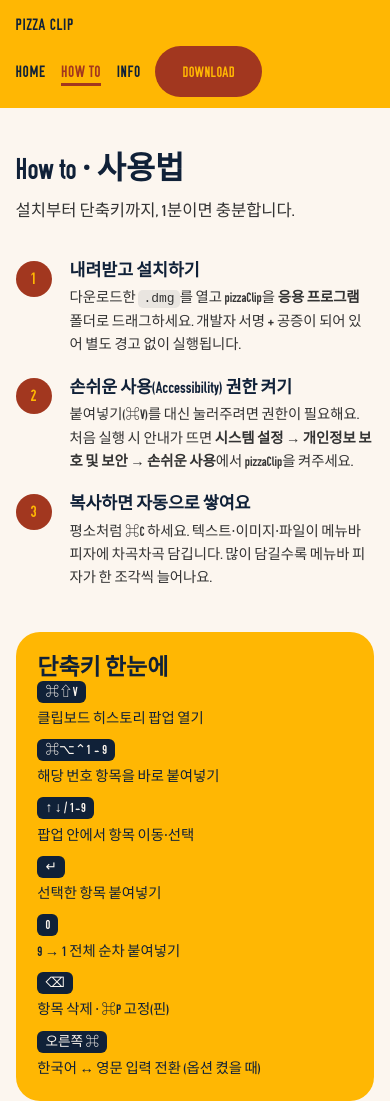
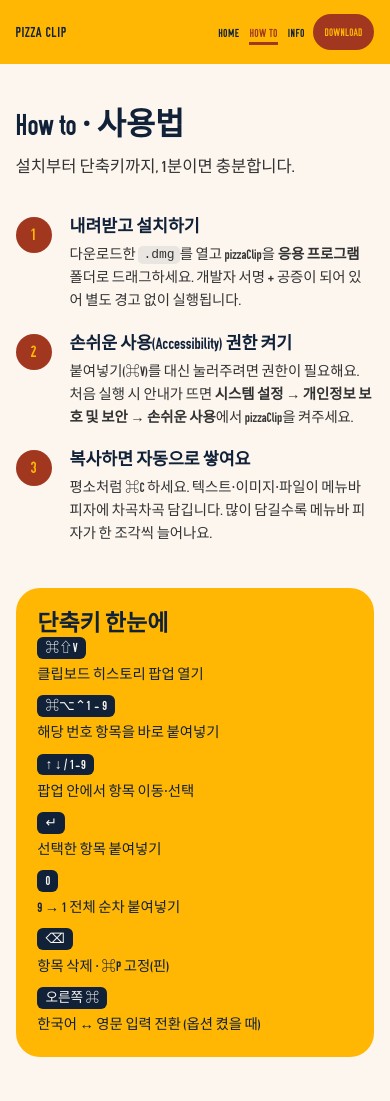
Before and after one commit to parkppuri01/pizzaClip, an Astro site in the folder web/: page /how-to in a window 390 px wide. Shown: the top 1101 px of the page. Built offline with nearby package versions, Linux system fonts and the light colour scheme; Astro itself is replaced by a stand-in of ours; a web font is replaced by a local one.

Commit message:
feat(web): 하단 다운로드 버튼·히어로 GitHub 버튼 제거 + 상단 네비 줄바꿈 방지
how-to·info 페이지 하단의 중복 다운로드 버튼 제거(상단 네비 버튼으로 충분), 메인
히어로의 GitHub 버튼 제거. 더 이상 쓰지 않는 Button/DOWNLOAD_URL/GITHUB_URL import 정리.

상단 네비를 flex-wrap:nowrap + clamp() 유동 크기로 바꿔 좁은 화면에서도 로고·메뉴·다운로드
버튼이 줄바꿈 없이 한 줄을 유지하도록 함(좁아지면 글자·버튼이 함께 축소). 기존에 모바일에서
로고를 width:100%로 만들어 줄바꿈을 강제하던 규칙 제거. 375px에서도 한 줄·무오버플로 확인.

```diff
--- a/web/src/components/Navbar.astro
+++ b/web/src/components/Navbar.astro
@@ -48,30 +48,39 @@ const isActive = (href: string) =>
   .navbar__inner {
     display: flex;
     align-items: center;
-    gap: 1rem;
+    gap: clamp(0.5rem, 2vw, 1rem);
     min-height: 64px;
-    flex-wrap: wrap;
+    flex-wrap: nowrap; /* 줄바꿈 금지 — 좁아지면 글자·버튼이 줄어듦 */
   }
   .navbar__logo {
     font-family: var(--font-en);
     font-weight: 700;
-    font-size: 1.6rem;
+    font-size: clamp(1.05rem, 3.6vw, 1.6rem);
     letter-spacing: 0.04em;
     color: var(--color-ink);
     margin-right: auto;
+    white-space: nowrap;
   }
   .navbar__links {
     display: flex;
-    gap: clamp(1rem, 4vw, 2.5rem);
+    gap: clamp(0.6rem, 2.6vw, 2.5rem);
     align-items: center;
+    flex-wrap: nowrap;
   }
   .navbar__link {
     font-family: var(--font-en);
     font-weight: 700;
-    font-size: 1.2rem;
+    font-size: clamp(0.85rem, 2.1vw, 1.2rem);
     letter-spacing: 0.03em;
     padding-block: 0.25rem;
     border-bottom: 3px solid transparent;
+    white-space: nowrap;
+  }
+  /* 다운로드 버튼 — Card/Button 컴포넌트 경계를 넘으려 :global 사용. 좁아지면 함께 축소 */
+  .navbar :global(.navbar__cta) {
+    white-space: nowrap;
+    font-size: clamp(0.8rem, 1.9vw, 1.1rem);
+    padding: 0.55em clamp(0.85em, 2.4vw, 1.6em);
   }
   /* 색 교차 (design.md: PIZZA=네이비, CLIP=빨강 …) */
   .navbar__link[data-color="ink"]   { color: var(--color-ink); }
@@ -80,8 +89,6 @@ const isActive = (href: string) =>
   .navbar__link.is-active { border-bottom-color: currentColor; }
 
   @media (max-width: 640px) {
-    .navbar__inner { gap: 0.5rem 1rem; padding-block: 0.75rem; }
-    .navbar__logo  { font-size: 1.2rem; width: 100%; margin-right: 0; }
-    .navbar__cta   { margin-left: auto; }
+    .navbar__inner { padding-block: 0.6rem; }
   }
 </style>
--- a/web/src/pages/how-to.astro
+++ b/web/src/pages/how-to.astro
@@ -2,8 +2,6 @@
 /** HOW TO — 설치 & 사용법 가이드 (앱 실제 동작 기준) */
 import BaseLayout from "../layouts/BaseLayout.astro";
 import Card from "../components/Card.astro";
-import Button from "../components/Button.astro";
-import { DOWNLOAD_URL } from "../consts.ts";
 
 const steps = [
   {
@@ -65,10 +63,6 @@ const shortcuts = [
         ))}
       </dl>
     </Card>
-
-    <div class="cta-row">
-      <Button href={DOWNLOAD_URL} variant="primary">Download</Button>
-    </div>
   </section>
 </BaseLayout>
 
@@ -101,8 +95,6 @@ const shortcuts = [
   }
   .kbd-row dd { color: var(--color-ink); }
 
-  .cta-row { text-align: center; margin-top: var(--section-gap); }
-
   @media (max-width: 640px) {
     .kbd-row { grid-template-columns: 1fr; gap: 0.25rem; }
   }
--- a/web/src/pages/index.astro
+++ b/web/src/pages/index.astro
@@ -4,7 +4,7 @@ import BaseLayout from "../layouts/BaseLayout.astro";
 import Card from "../components/Card.astro";
 import Button from "../components/Button.astro";
 import SliceDivider from "../components/SliceDivider.astro";
-import { DOWNLOAD_URL, GITHUB_URL } from "../consts.ts";
+import { DOWNLOAD_URL } from "../consts.ts";
 
 const features = [
   { icon: "🍕", title: "⌘C의 무한 보관소", desc: "글자부터 이미지, 파일까지 복사하는 즉시 알아서 담아둡니다. 새로 복사했다고 이전 기록이 사라지던 답답함은 끝!" },
@@ -34,7 +34,6 @@ const downloadChecks = [
         <div class="hero__cta">
           <Button href={DOWNLOAD_URL} variant="primary">Download</Button>
           <Button href="/how-to" variant="secondary">How&nbsp;to</Button>
-          <Button href={GITHUB_URL} variant="tertiary">GitHub</Button>
         </div>
       </div>
       <div class="hero__art">
```
Also changed, not shown: web/src/pages/info.astro (+1 -8 lines).
